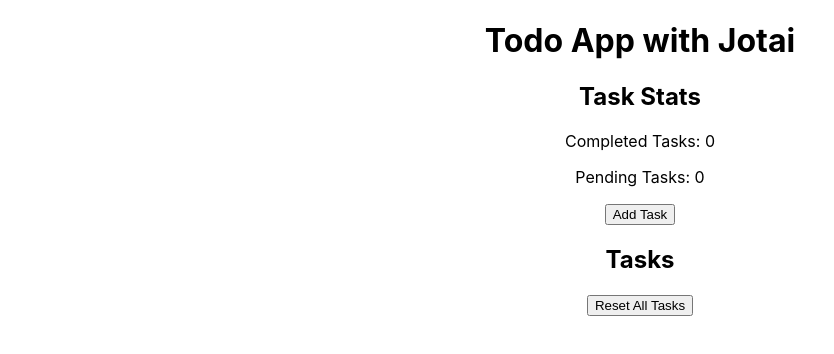
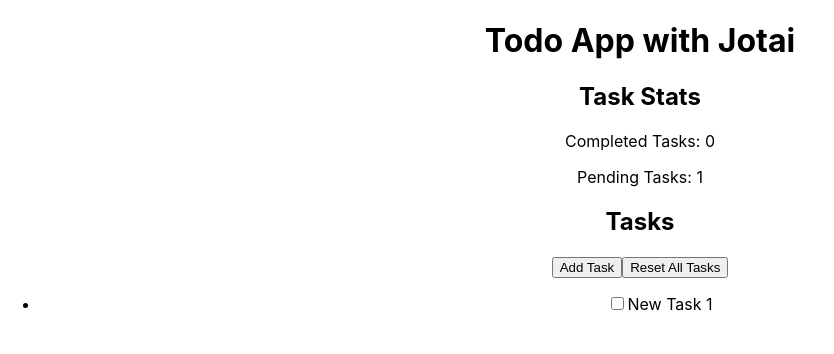
Before and after one commit to ddouglasz/Jotai, a React (Create React App) app: page / in a window 1280 px wide. Both pictures are taken after a click on the button "Add Task". Shown: the top 354 px of the page, without its empty margins (0-834 px from the left). Built offline with nearby package versions, Linux system fonts and the light colour scheme.

Commit message:
add button functionalities

```diff
--- a/src/App.tsx
+++ b/src/App.tsx
@@ -1,33 +1,17 @@
 import React from "react";
 import "./App.css";
 import { Provider } from "jotai";
-import { useAtom } from "jotai";
 import TaskList from "./components/TaskList";
 import UserProfile from "./components/UserProfile";
 import TaskStats from "./components/TaskStats";
-import { taskListAtom } from "./atoms";
 
 function App() {
-  const [, setTaskList] = useAtom(taskListAtom);
-
-  const addTask = () => {
-    setTaskList((oldTasks) => [
-      ...oldTasks,
-      {
-        id: oldTasks.length + 1,
-        description: `New Task ${oldTasks.length + 1}`,
-        completed: false,
-      },
-    ]);
-  };
-
   return (
     <Provider>
       <div className="App">
         <h1>Todo App with Jotai</h1>
         {/* <UserProfile /> */}
         <TaskStats />
-        <button onClick={addTask}>Add Task</button>
         <TaskList />
       </div>
     </Provider>
--- a/src/components/TaskItem.tsx
+++ /dev/null
@@ -1,34 +0,0 @@
-import React from 'react';
-import { useAtom } from 'jotai';
-import { taskAtomFamily, taskListAtom, type Task } from '../atoms';
-
-function TaskItem({ id }: Task) {
-    // console.log({id});
-  // Use the task atom directly here
-  const [task, updateTask] = useAtom<Task>(taskAtomFamily(id));
-
-  const [, setTaskList] = useAtom(taskListAtom);
-
-  const toggleCompletion = () => {
-    // Update taskListAtom directly with the modified task completion state
-    setTaskList((prevTasks: Task[]) =>
-      prevTasks.map((task) =>
-        task.id === id ? { ...task, completed: !task.completed } : task
-      )
-    );
-  };
-  return (
-    <li>
-      {task && (
-        <input
-          type="checkbox"
-          checked={task.completed}
-          onChange={toggleCompletion}
-        />
-      )}
-      {task?.description}
-    </li>
-  );
-}
-
-export default TaskItem;
--- a/src/components/TaskList.tsx
+++ b/src/components/TaskList.tsx
@@ -1,28 +1,51 @@
 import React from "react";
 import { useAtom } from "jotai";
-import { taskListAtom, resetTasksAtom } from "../atoms";
-import TaskItem from "./TaskItem";
+import { taskListAtom, resetTasksAtom, type Task } from "../atoms";
 
-function TaskList() {
-  const [tasks] = useAtom(taskListAtom);
+const TaskList = () => {
   const [, resetTasks] = useAtom(resetTasksAtom);
+  const [taskList, setTaskList] = useAtom(taskListAtom);
+
+  const toggleCompletion = (id: number) => {
+    setTaskList((prevTasks: Task[]) =>
+      prevTasks.map((prevTask) =>
+        prevTask.id === id ? { ...prevTask, completed: !prevTask.completed } : prevTask
+      )
+    );
+  };
+
+  const addTask = () => {
+    setTaskList((oldTasks) => [
+      ...oldTasks,
+      {
+        id: oldTasks.length + 1,
+        description: `New Task ${oldTasks.length + 1}`,
+        completed: false,
+      },
+    ]);
+  };
 
   return (
     <div>
       <h2>Tasks</h2>
+      <button onClick={addTask}>Add Task</button>
       <button onClick={resetTasks}>Reset All Tasks</button>
       <ul>
-        {tasks.map((task) => (
-          <TaskItem
-            key={task.id}
-            id={task.id}
-            description={task.description}
-            completed={task.completed}
-          />
-        ))}
+        {taskList.map((task) => {
+          return (
+            <li key={task.id}>
+              <input
+                type="checkbox"
+                checked={task.completed}
+                onChange={() => toggleCompletion(task.id)}
+              />
+              {task.description}
+            </li>
+          );
+        })}
       </ul>
     </div>
   );
-}
+};
 
 export default TaskList;
```
